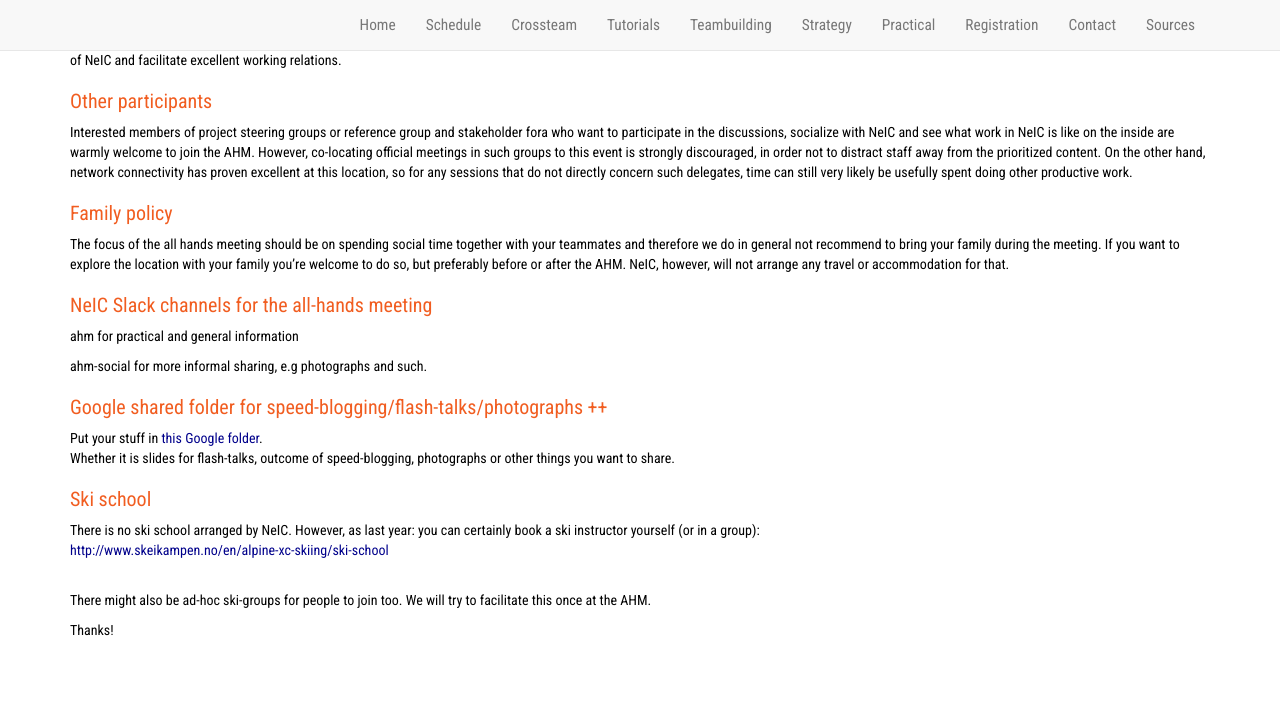
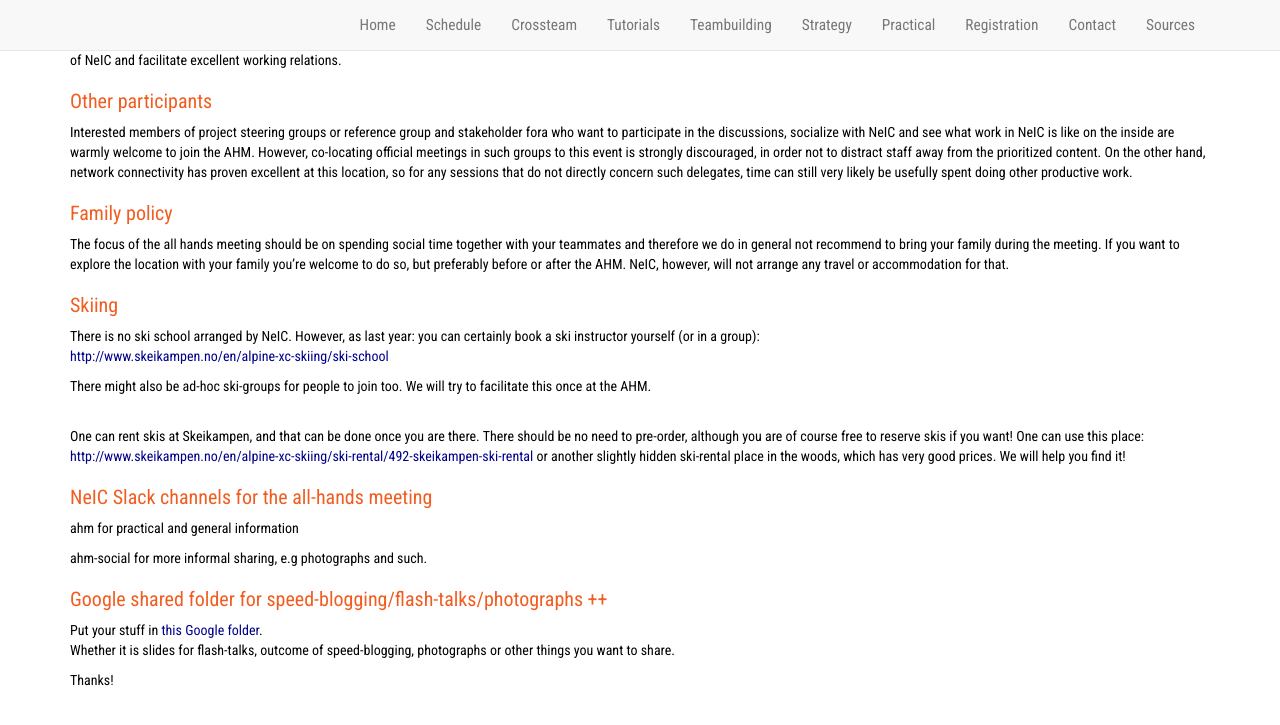
Before and after one commit to neicnordic/ahm18.neic.nordforsk.org, a Jekyll site: the page built from practical.md, in a window 1280 px wide and 900 px high, scrolled down 732 px. Shown: the top 725 px of the window. Built offline with Jekyll 4.4.1, drawn with Linux system fonts in a browser that asks for light colours; nearby versions of some CDN libraries; our own code applies the rules of GitHub Pages for plain Markdown files.

Commit message:
More ski-information on practicals page

```diff
--- a/practical.md
+++ b/practical.md
@@ -68,6 +68,18 @@ family during the meeting. If you want to explore the location with your family
 you’re welcome to do so, but preferably before or after the AHM. NeIC, however,
 will not arrange any travel or accommodation for that.
 
+
+### Skiing
+There is no ski school arranged by NeIC. However, as last year: you can certainly book a ski instructor yourself (or in a group): <br>
+[http://www.skeikampen.no/en/alpine-xc-skiing/ski-school](http://www.skeikampen.no/en/alpine-xc-skiing/ski-school)<br>
+
+There might also be ad-hoc ski-groups for people to join too. We will try to facilitate this once at the AHM. <br><br>
+
+One can rent skis at Skeikampen, and that can be done once you are there. There should be no need to pre-order, although you are of course free to reserve skis if you want!
+One can use this place: [http://www.skeikampen.no/en/alpine-xc-skiing/ski-rental/492-skeikampen-ski-rental](http://www.skeikampen.no/en/alpine-xc-skiing/ski-rental/492-skeikampen-ski-rental) or another slightly hidden ski-rental place in the woods, which has very good prices. We will help you find it!
+
+
+
 ### NeIC Slack channels for the all-hands meeting
 ahm for practical and general information
 
@@ -79,11 +91,6 @@ Put your stuff in [this Google folder](https://drive.google.com/drive/folders/1J
 Whether it is slides for flash-talks, outcome of speed-blogging, photographs or other things you want to share. <br>
 
 
-### Ski school
-There is no ski school arranged by NeIC. However, as last year: you can certainly book a ski instructor yourself (or in a group): <br>
-[http://www.skeikampen.no/en/alpine-xc-skiing/ski-school](http://www.skeikampen.no/en/alpine-xc-skiing/ski-school)<br><br>
-
-There might also be ad-hoc ski-groups for people to join too. We will try to facilitate this once at the AHM.
 
 
 Thanks!
```
